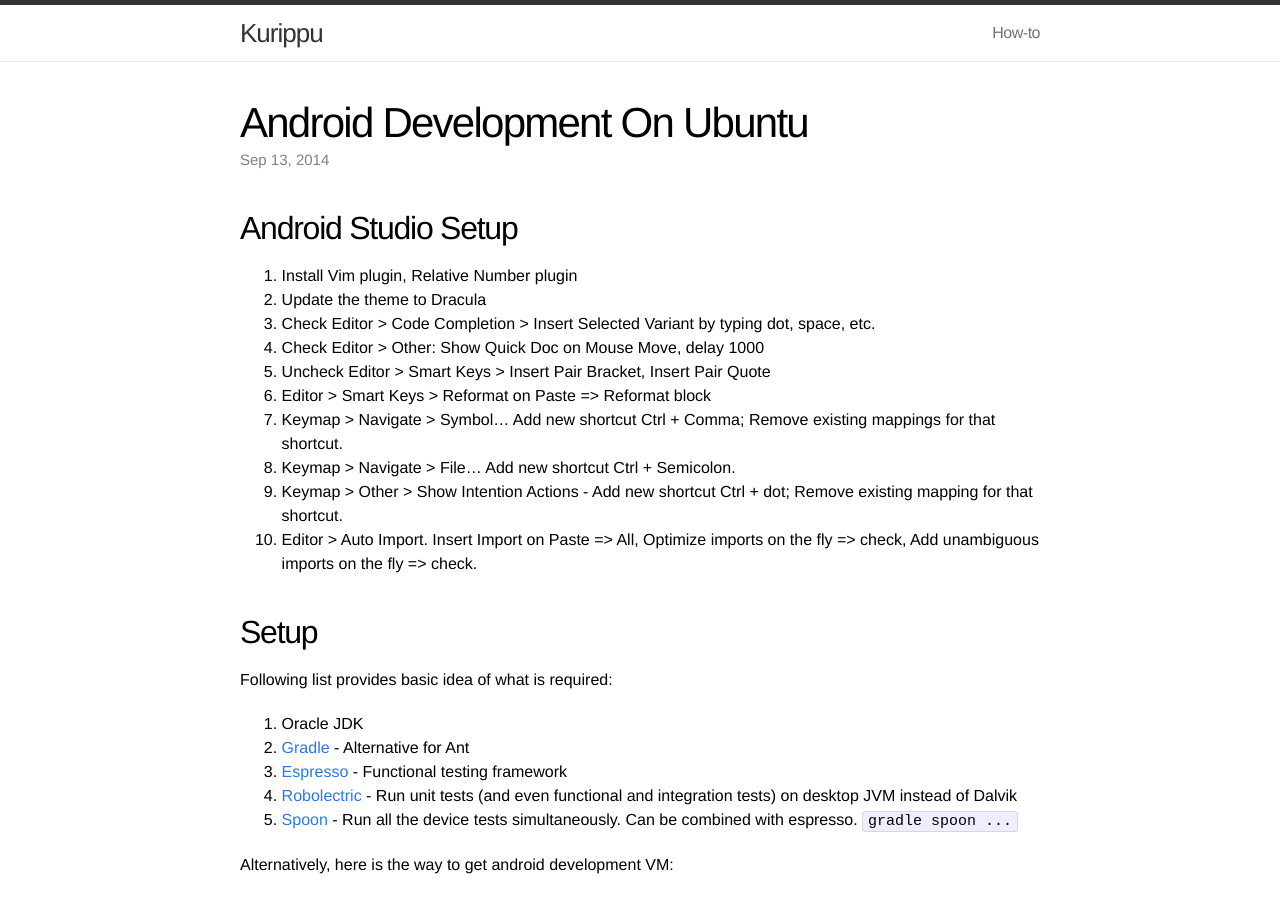
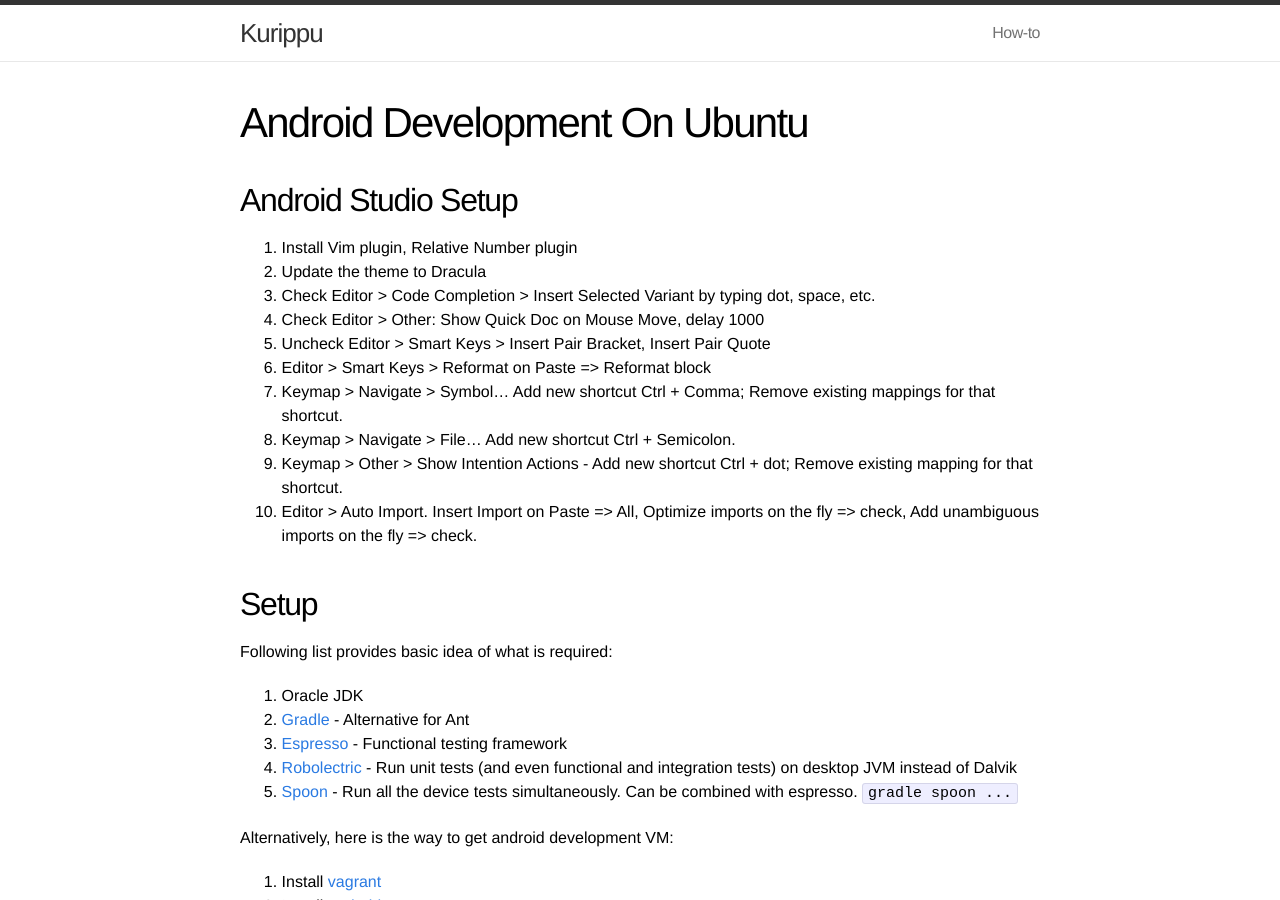
Before and after one commit to ananthp/kurippu, a Jekyll site: the page built from android-development-on-ubuntu.md, in a window 1280 px wide and 900 px high. Built offline with Jekyll 4.4.1, drawn with Linux system fonts in a browser that asks for light colours.

Commit message:
Date removed from android dev page

```diff
--- a/2014-09-13-android-development-on-ubuntu.md
+++ b/android-development-on-ubuntu.md
@@ -1,7 +1,6 @@
 ---
-layout: post
+layout: page
 title: "Android Development On Ubuntu"
-date:   2014-09-13 18:52:20
 categories: dev linux
 ---
 
```
